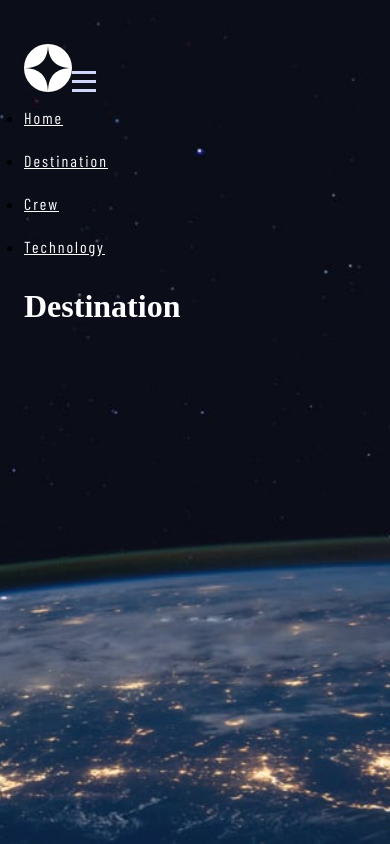
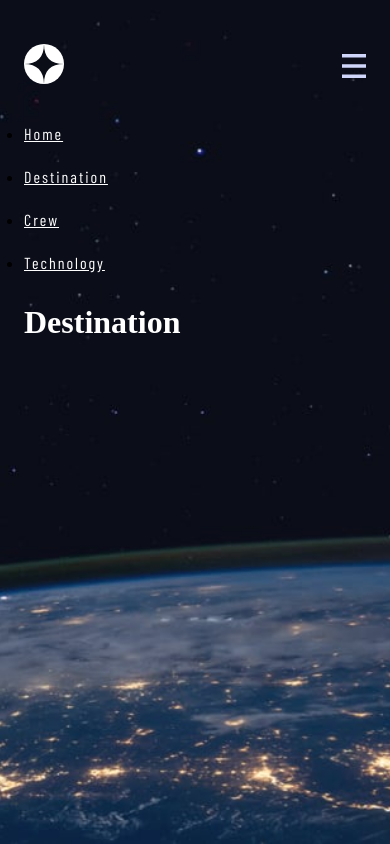
Before and after one commit to Aditi-Sawardekar/space-tourism-website, a React (Vite) app: page /space-tourism-website/destination in a window 390 px wide. Built offline with nearby package versions, Linux system fonts and the light colour scheme; a web font is replaced by a local one.

Commit message:
Applied styles to icon section with logo and hamburger

```diff
--- a/src/components/Navbar/Navbar.jsx
+++ b/src/components/Navbar/Navbar.jsx
@@ -6,6 +6,7 @@ import hamburgerIcon from "/assets/shared/icon-hamburger.svg";
 export function Navbar() {
   return (
     <nav className={styles.navbar}>
+      <section className={styles.iconSection}>
         <Link to="/">
           <img src={logo} alt="Logo" className={styles.logo} />
         </Link>
@@ -13,10 +14,10 @@ export function Navbar() {
         <img
           src={hamburgerIcon}
           alt="Open navigation menu"
-        className={styles.logo}
+          className={styles.hamburgerIcon}
         />
-
-      <ul>
+      </section>
+      <ul className={styles.menuSection}>
         <li className={`text-preset-8 ${styles.navbar}`}>
           <Link to="/" className={styles.navLink}>
             Home
--- a/src/components/Navbar/Navbar.module.css
+++ b/src/components/Navbar/Navbar.module.css
@@ -1,3 +1,20 @@
+.iconSection {
+  display: flex;
+  justify-content: space-between;
+  padding: 0 0 1.5rem 0;
+}
+
+.logo {
+  width: 2.5rem; /* 40px */
+  height: 2.5rem; /* 40px */
+}
+
+.hamburgerIcon {
+  width: 1.5rem;
+  height: 1.5rem;
+  align-self: center;
+}
+
 .navbar {
   padding: 20px 0;
 }
```
Lines whose indentation alone changed are shown as unchanged.
